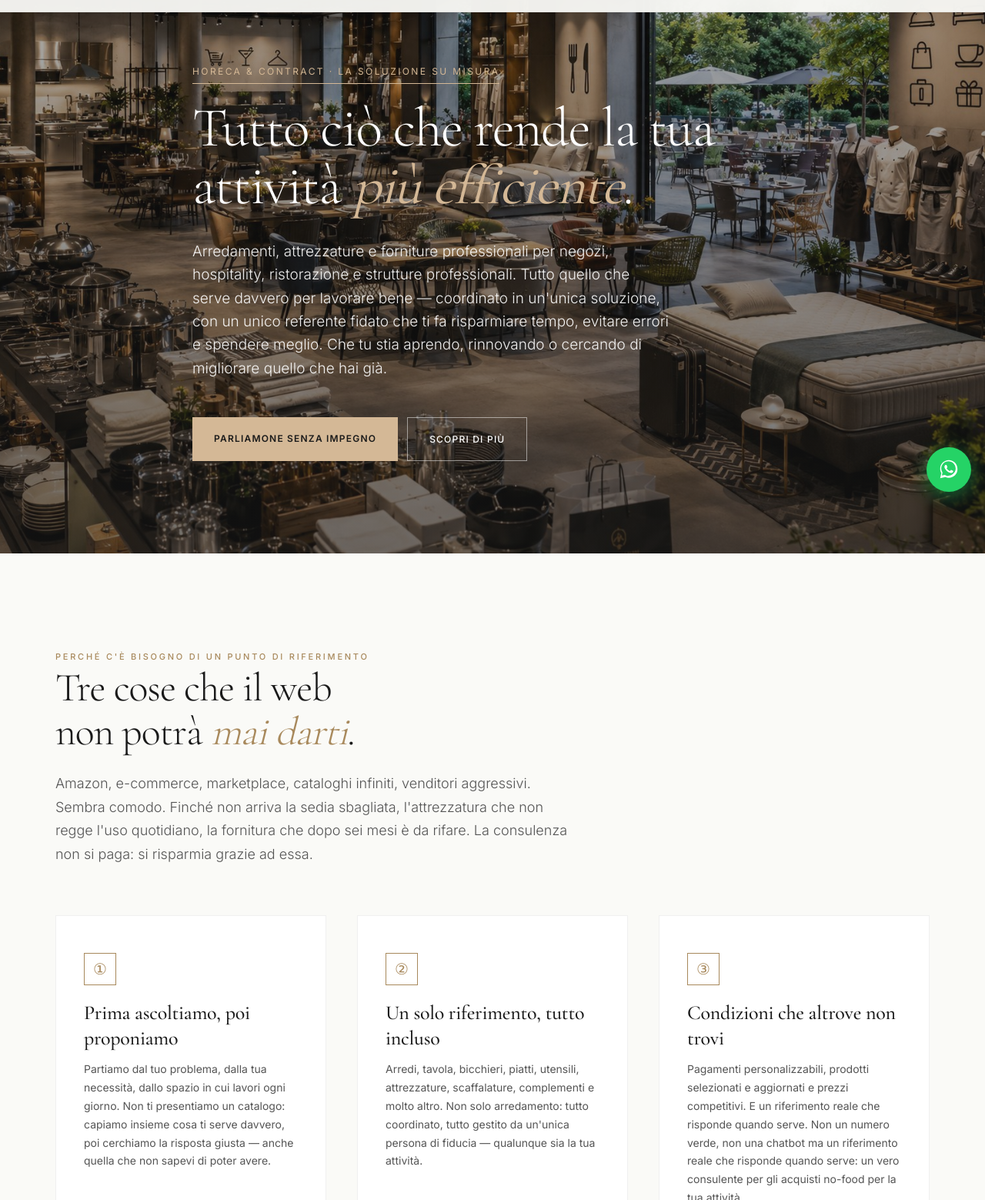
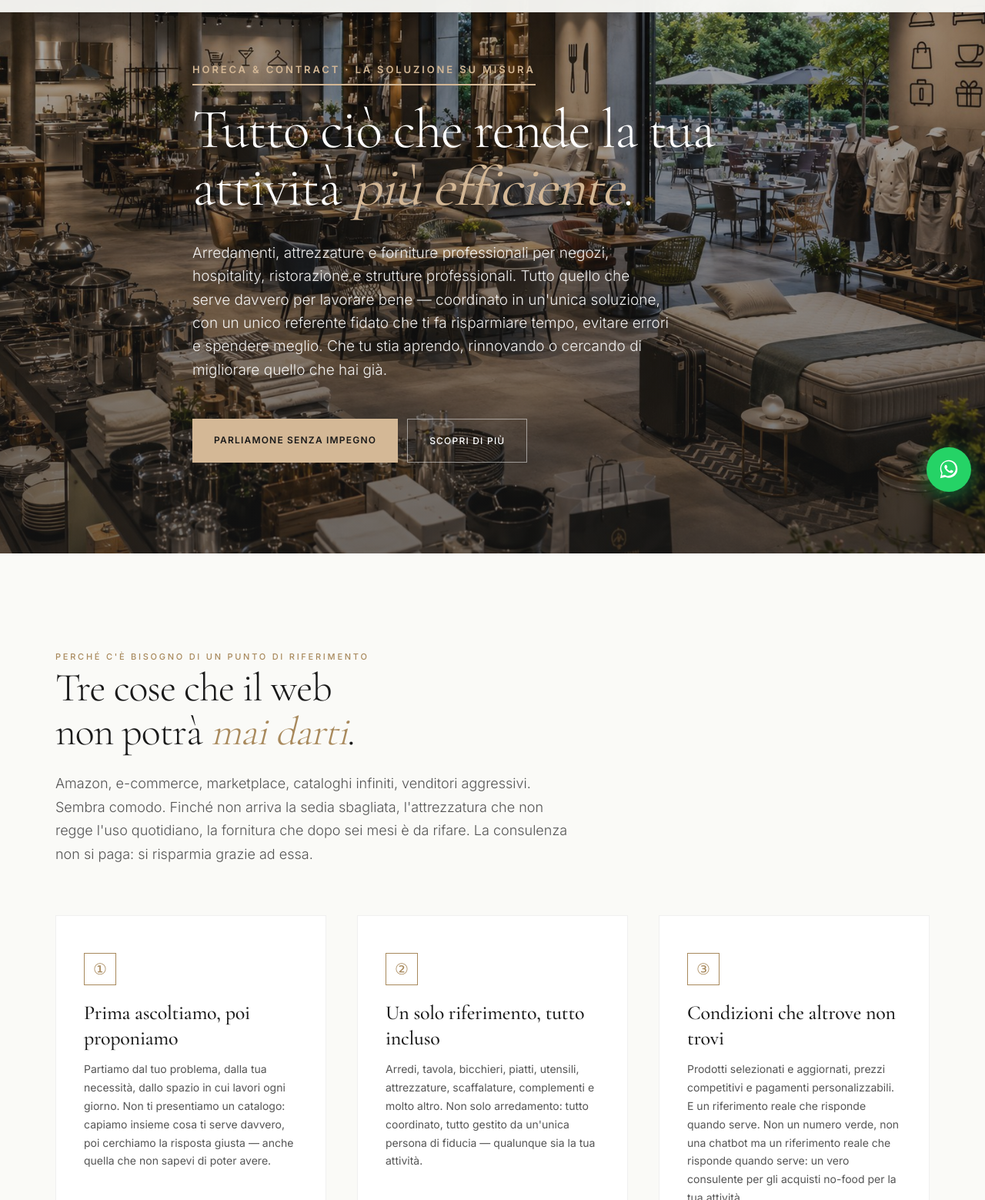
Before and after one commit to inlabcomunication-ai/francobattista, a plain HTML site: page index.html in a window 1280 px wide. Shown: the part 81-1640 px from the top of the page at 77% size. Drawn offline with nearby package versions, Linux system fonts and the light colour scheme; no server answers.

Commit message:
Update index.html

```diff
--- a/index.html
+++ b/index.html
@@ -73,9 +73,10 @@
   }
   .hero-content{max-width:780px}
   .hero-eyebrow{
-    display:inline-block;font-size:10px;letter-spacing:0.2em;
+    display:inline-block;font-size:13px;letter-spacing:0.22em;
     text-transform:uppercase;color:#d4b896;margin-bottom:20px;
-    padding-bottom:6px;border-bottom:1px solid #d4b896;
+    padding-bottom:8px;border-bottom:2px solid #d4b896;
+    font-weight:600;
   }
   .hero h1{
     font-family:'Cormorant Garamond',serif;font-weight:300;
@@ -495,7 +496,7 @@
     .logo-img img{height:60px}
     .nav-cta{padding:11px 22px;font-size:13px}
     .hero{padding:120px 0 80px}
-    .hero-eyebrow{font-size:12px}
+    .hero-eyebrow{font-size:13px}
     .hero h1{font-size:72px;margin-bottom:32px}
     .hero-sub{font-size:19px;margin-bottom:48px}
     section{padding:120px 0}
@@ -588,7 +589,7 @@
         <div class="value-icon">③</div>
         <h3>Condizioni che altrove non trovi</h3>
         <p>
-          Pagamenti personalizzabili, prodotti selezionati e aggiornati e prezzi competitivi. E un riferimento reale che risponde quando serve.
+          Prodotti selezionati e aggiornati, prezzi competitivi e pagamenti personalizzabili. E un riferimento reale che risponde quando serve.
           Non un numero verde, non una chatbot ma un riferimento reale che risponde quando serve: un vero consulente per gli acquisti no-food per la tua attività.
         </p>
       </div>
@@ -653,33 +654,33 @@
       </div>
       <div class="adv-item">
         <div class="adv-num">02</div>
+        <h4>Nessuna sorpresa, certezza nell'acquisto</h4>
+        <p>Ci mettiamo la faccia su quello che proponiamo. Ti supportiamo nella gestione dei pagamenti, nelle dilazioni, nella valutazione dell'ammortamento nel tempo — con l'esperienza di chi ha gestito tante situazioni diverse.</p>
+      </div>
+      <div class="adv-item">
+        <div class="adv-num">03</div>
+        <h4>Attenzione alle normative — controlliamo noi</h4>
+        <p>Ti informiamo delle certificazioni igienico-sanitarie / HACCP, sicurezza, ignifughe e ambientali dei prodotti, eventuali autorizzazioni comunali dehors. Se ti sfugge qualcosa: siamo noi a verificare, segnalare e guidarti prima dell'acquisto. Nessuna sorpresa dopo la consegna.</p>
+      </div>
+      <div class="adv-item">
+        <div class="adv-num">04</div>
+        <h4>Su misura — anche letteralmente</h4>
+        <p>Non hai trovato quello che cerchi? Si può fare. Produzione personalizzata, finiture specifiche, soluzioni costruite per le tue esigenze. Non siamo vincolati a un catalogo fisso — siamo liberi di cercare quello che funziona per te, o di farlo produrre.</p>
+      </div>
+      <div class="adv-item">
+        <div class="adv-num">05</div>
         <h4>Non solo arredo — tutto quello che serve</h4>
         <p>Dall'arredamento alle scaffalature, dagli utensili alle attrezzature, dalla tavola alla comunicazione visiva: copriamo ogni esigenza dell'attività. Un solo partner per cose diverse — meno tempo perso, più coerenza nel risultato, migliore spesa. Funziona per un ristorante, come una tabaccheria, un salone o uno studio.</p>
       </div>
       <div class="adv-item">
-        <div class="adv-num">03</div>
+        <div class="adv-num">06</div>
         <h4>Continuità nel tempo</h4>
         <p>Domani potrai integrare gli stessi tavoli, le stesse sedie, gli stessi complementi — gli stessi bicchieri, le stesse stoviglie. Niente spazi disomogenei, niente riferimenti che spariscono. La coerenza si costruisce nel tempo, con chi rimane.</p>
       </div>
       <div class="adv-item">
-        <div class="adv-num">04</div>
-        <h4>Attenzione alle normative — controlliamo noi</h4>
-        <p>Ti informiamo delle certificazioni igienico-sanitarie / HACCP, sicurezza, ignifughe e ambientali dei prodotti, eventuali autorizzazioni comunali dehors. Se ti sfugge qualcosa: siamo noi a verificare, segnalare e guidarti prima dell'acquisto. Nessuna sorpresa dopo la consegna.</p>
-      </div>
-      <div class="adv-item">
-        <div class="adv-num">05</div>
+        <div class="adv-num">07</div>
         <h4>Sempre vicini — anche dopo</h4>
         <p>Gestione di eventuali contestazioni con aziende fornitrici, ricambi, assistenza, supporto su integrazioni future. Non un ticket, non un call center irraggiungibile — una persona presente, concreta, che conosce già la tua situazione e sa come intervenire.</p>
-      </div>
-      <div class="adv-item">
-        <div class="adv-num">06</div>
-        <h4>Nessuna sorpresa, certezza nell'acquisto</h4>
-        <p>Ci mettiamo la faccia su quello che proponiamo. Ti supportiamo nella gestione dei pagamenti, nelle dilazioni, nella valutazione dell'ammortamento nel tempo — con l'esperienza di chi ha gestito tante situazioni diverse.</p>
-      </div>
-      <div class="adv-item">
-        <div class="adv-num">07</div>
-        <h4>Su misura — anche letteralmente</h4>
-        <p>Non hai trovato quello che cerchi? Si può fare. Produzione personalizzata, finiture specifiche, soluzioni costruite per le tue esigenze. Non siamo vincolati a un catalogo fisso — siamo liberi di cercare quello che funziona per te, o di farlo produrre.</p>
       </div>
       <div class="adv-item">
         <div class="adv-num">08</div>
```
